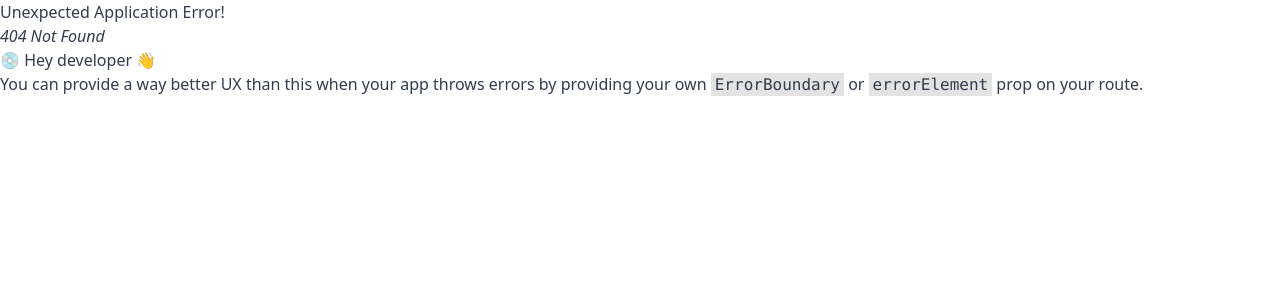
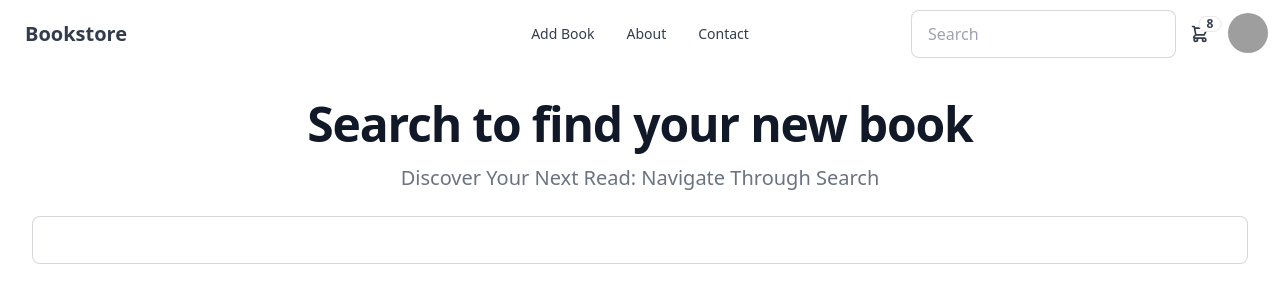
Before and after one commit to MichalisG/Bookstore, a React (Create React App) app: page /search in a window 1280 px wide. Before the commit this address had no page. Shown: the top 302 px of the page. Built offline with nearby package versions, Linux system fonts and the light colour scheme; grey boxes are pictures that could not be loaded.

Commit message:
feat search page

```diff
--- a/src/App.tsx
+++ b/src/App.tsx
@@ -9,15 +9,14 @@ import {
 import Home from './pages/Home';
 import Layout from './layouts/main';
 import AddNewBook from './pages/AddNewBook';
+import Search from './pages/Search';
 
 const router = createBrowserRouter(
   createRoutesFromElements(
     <Route path='/' element={<Layout />}>
       <Route index element={<Home/>}/>
       <Route path='book/add' element={<AddNewBook/>}/>
-      {/* <Route path='search' element={<Search/>}/>
-      <Route path='book/add' element={<AddNewBook/>}/>
-      <Route path='book/:bookId' element={<Book/>}/> */}
+      <Route path='search' element={<Search/>}/>
     </Route>
   )
 );
--- a/src/components/Header/Search.tsx
+++ b/src/components/Header/Search.tsx
@@ -1,11 +1,29 @@
-import type { FC } from 'react';
+import { useState, type FC } from 'react';
+import { useNavigate } from 'react-router-dom';
 
 interface SearchProps {}
 
 const Search: FC<SearchProps> = () => {
+  const [searchValue, setSearchValue] = useState('')
+  const navigate = useNavigate();
+
+  const handleSearchEnter = (event: React.KeyboardEvent) => {
+    if (event.key === 'Enter') {
+      navigate(`/search?value=${searchValue}`);
+    }
+  }
+
   return (
     <div className="form-control">
-      <input type="text" placeholder="Search" className="input input-bordered w-24 md:w-auto" />
+      <input
+        type="text"
+        placeholder="Search"
+        className="input input-bordered w-24 md:w-auto"
+        onKeyDown={handleSearchEnter}
+        onChange={e => {
+          setSearchValue(e?.target.value)
+        }}
+      />
     </div>
   );
 }
--- /dev/null
+++ b/src/pages/Search.tsx
@@ -0,0 +1,25 @@
+import type { ChangeEvent, FC } from 'react';
+import Input from '../components/Input';
+import { useSearchParams } from 'react-router-dom';
+
+interface SearchProps {}
+
+const Search: FC<SearchProps> = () => {
+  let [searchParams, setSearchParams] = useSearchParams();
+
+  const value = searchParams.get('value') ?? ''
+  return (
+    <div className='p-8'>
+      <h1 className='w-full text-center mb-4 text-2xl font-bold leading-none tracking-tight text-gray-900 md:text-4xl lg:text-5xl'>Search to find your new book</h1>
+      <p text-center className="w-full text-center mb-6 text-lg font-normal text-gray-500 lg:text-xl sm:px-16 xl:px-48 dark:text-gray-400">Discover Your Next Read: Navigate Through Search</p>
+      <Input
+        value={value}
+        onChange={(e: ChangeEvent<HTMLInputElement>) => {
+          setSearchParams(`value=${e.target.value}`)
+        }}
+      />
+    </div>
+  );
+}
+
+export default Search;
```
Also changed, not shown: src/pages/AddNewBook.tsx (+6 -5 lines).
